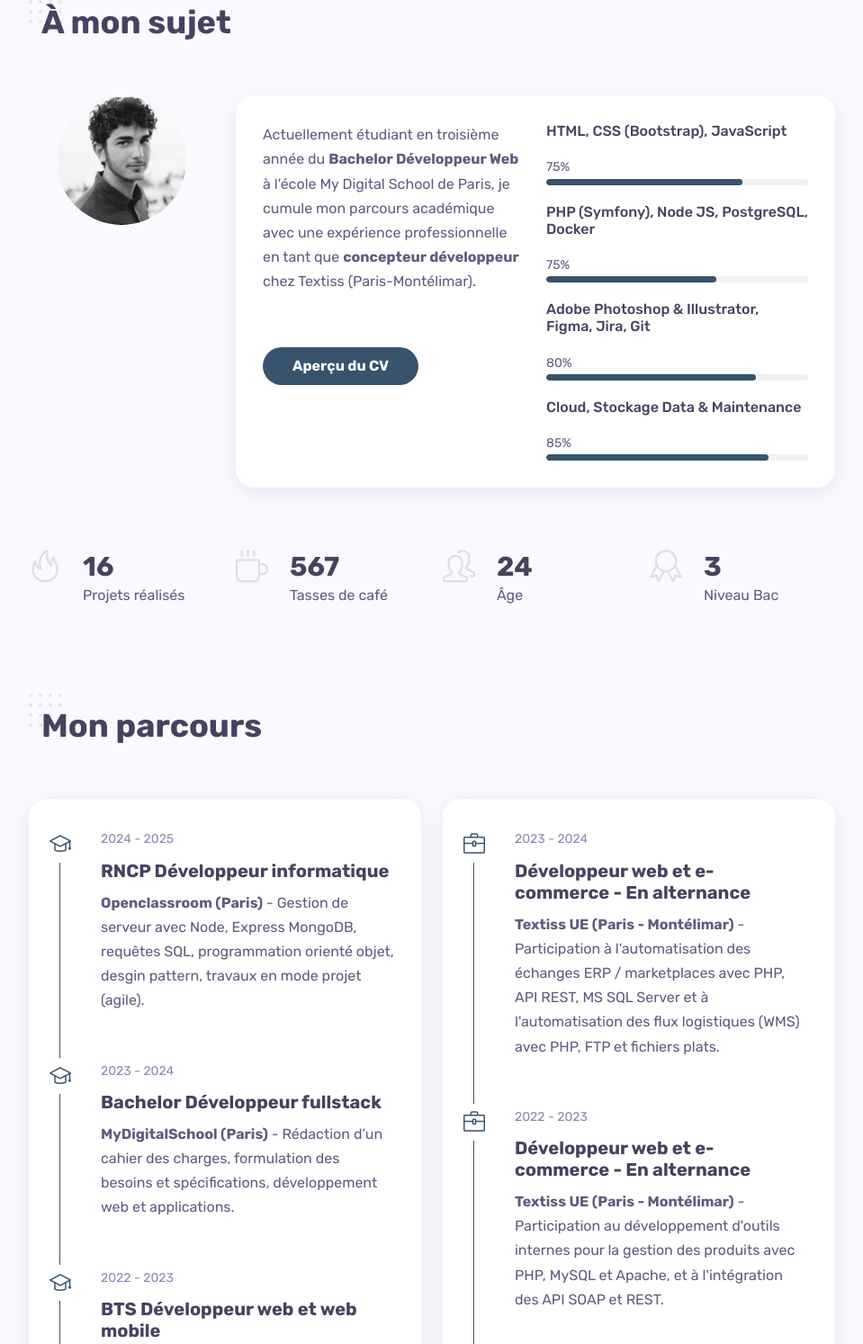
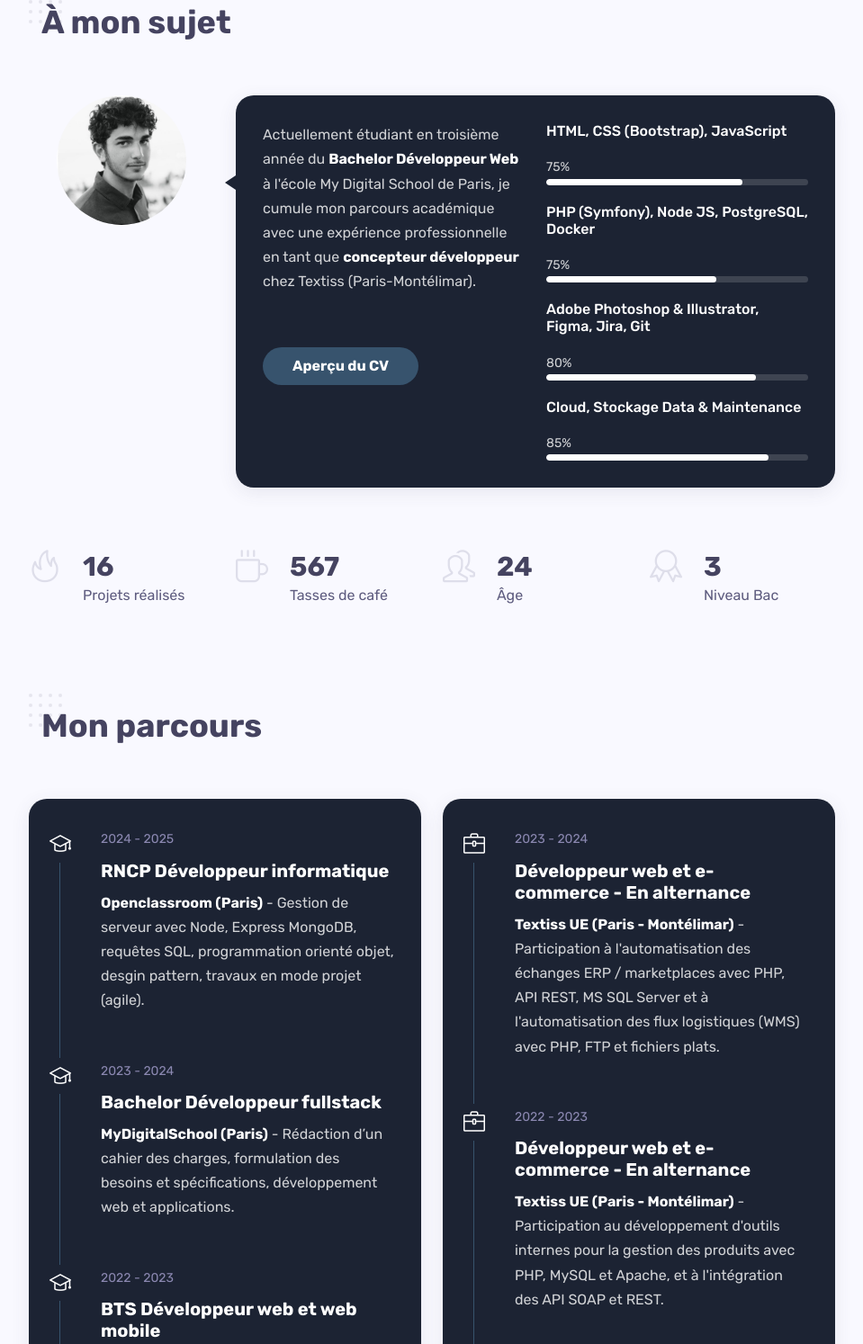
Before and after one commit to helio75011/Company-Website, a website: page index.html in a window 1280 px wide. Shown: the part 907-2401 px from the top of the page at 90% size, without its empty margins (160-1119 px from the left). Drawn offline with Linux system fonts and the light colour scheme.

Commit message:
change color

```diff
--- a/css/style.css
+++ b/css/style.css
@@ -10,6 +10,7 @@
   --primary: #37536D;
   --primary-dark: #1a2229;
   --surface-dark: #2e3f4f;
+  --navy: #1C2333;
 
   /* Échelle de la bannière (maquette Figma 3:81, cadre de 612 × 522) :
      une cote Figma s'écrit telle quelle, multipliée par son échelle.
@@ -2001,9 +2002,6 @@ body.dark h1, body.dark h2, body.dark h3, body.dark h4, body.dark h5, body.dark
 body.dark .triangle-top:before {
   border-bottom-color: var(--surface-dark);
 }
-body.dark .timeline.exp .timeline-container::after, body.dark .timeline.edu .timeline-container::after {
-  background: var(--surface-dark);
-}
 body.dark .portfolio-filter li {
   color: #FFF;
 }
@@ -2341,7 +2339,7 @@ body.dark .blog-page-section .blog-single {
 
 .timeline.edu .timeline-container::after {
   content: "";
-  background: #FFF;
+  background: inherit;
   font-family: "simple-line-icons";
   font-size: 24px;
   color: var(--primary);
@@ -2353,7 +2351,7 @@ body.dark .blog-page-section .blog-single {
 
 .timeline.exp .timeline-container::after {
   content: "";
-  background: #FFF;
+  background: inherit;
   font-family: "simple-line-icons";
   font-size: 24px;
   color: var(--primary);
@@ -2447,6 +2445,26 @@ body.dark .blog-page-section .blog-single {
   background: #FFF;
 }
 
+/* Blocs « À mon sujet » et « Mon parcours » : fond marine, textes clairs. */
+.bg-navy {
+  background: var(--navy);
+  color: rgba(255, 255, 255, 0.8);
+}
+.bg-navy h1, .bg-navy h2, .bg-navy h3, .bg-navy h4, .bg-navy h5, .bg-navy h6, .bg-navy strong {
+  color: #FFF;
+}
+.timeline.bg-navy .timeline-container::after {
+  color: #FFF;
+}
+/* Sur le marine, la piste claire ressortait plus que la jauge : c'est la
+   jauge qui passe en blanc. */
+.bg-navy .progress {
+  background-color: rgba(255, 255, 255, 0.15);
+}
+.bg-navy .progress-bar {
+  background-color: #FFF !important;
+}
+
 .shadow-dark, .desktop-header-3 .dropdown-menu, .form-control, .form-control:focus {
   -webkit-box-shadow: 0px 5px 20px 0px rgba(69, 67, 96, 0.1);
   box-shadow: 0px 5px 20px 0px rgba(69, 67, 96, 0.1);
@@ -2474,6 +2492,15 @@ body.dark .blog-page-section .blog-single {
 
 .padding-30 {
   padding: 30px;
+}
+
+/* Les triangles se posent sur leur bloc : en Bootstrap 5, les colonnes ne
+   sont plus positionnées. */
+.triangle-left,
+.triangle-top,
+.triangle-left-md,
+.triangle-top-sm {
+  position: relative;
 }
 
 .triangle-left:before {
@@ -2878,6 +2905,10 @@ body {
   body.dark .triangle-top-sm:before {
     border-bottom-color: var(--surface-dark);
   }
+
+  #about .triangle-top-sm:before {
+    border-bottom-color: var(--navy);
+  }
 }
 @media only screen and (min-width: 768px) {
   .container {
@@ -2899,6 +2930,10 @@ body {
   body.dark .triangle-left-md:before {
     border-right-color: var(--surface-dark);
   }
+
+  #about .triangle-left-md:before {
+    border-right-color: var(--navy);
+  }
 }
 @media only screen and (max-width: 576px) {
   .portfolio-info li {
--- a/index.html
+++ b/index.html
@@ -212,7 +212,7 @@
                     </div>
 
                     <div class="col-md-9 triangle-left-md triangle-top-sm">
-                        <div class="rounded bg-white shadow-dark padding-30">
+                        <div class="rounded bg-navy shadow-dark padding-30">
                             <div class="row">
                                 <div class="col-md-6">
                                     <!-- about text -->
@@ -370,7 +370,7 @@
                     <div class="col-md-6">
 
                         <!-- timeline wrapper -->
-                        <div class="timeline edu bg-white rounded shadow-dark padding-30 overflow-hidden">
+                        <div class="timeline edu bg-navy rounded shadow-dark padding-30 overflow-hidden">
 
                             <!-- timeline item -->
                             <div class="timeline-container wow fadeInUp">
@@ -418,7 +418,7 @@
                         <div class="spacer d-md-none d-lg-none" data-height="30"></div>
 
                         <!-- timeline wrapper -->
-                        <div class="timeline exp bg-white rounded shadow-dark padding-30 overflow-hidden">
+                        <div class="timeline exp bg-navy rounded shadow-dark padding-30 overflow-hidden">
 
                             <!-- timeline item -->
                             <div class="timeline-container wow fadeInUp">
```
